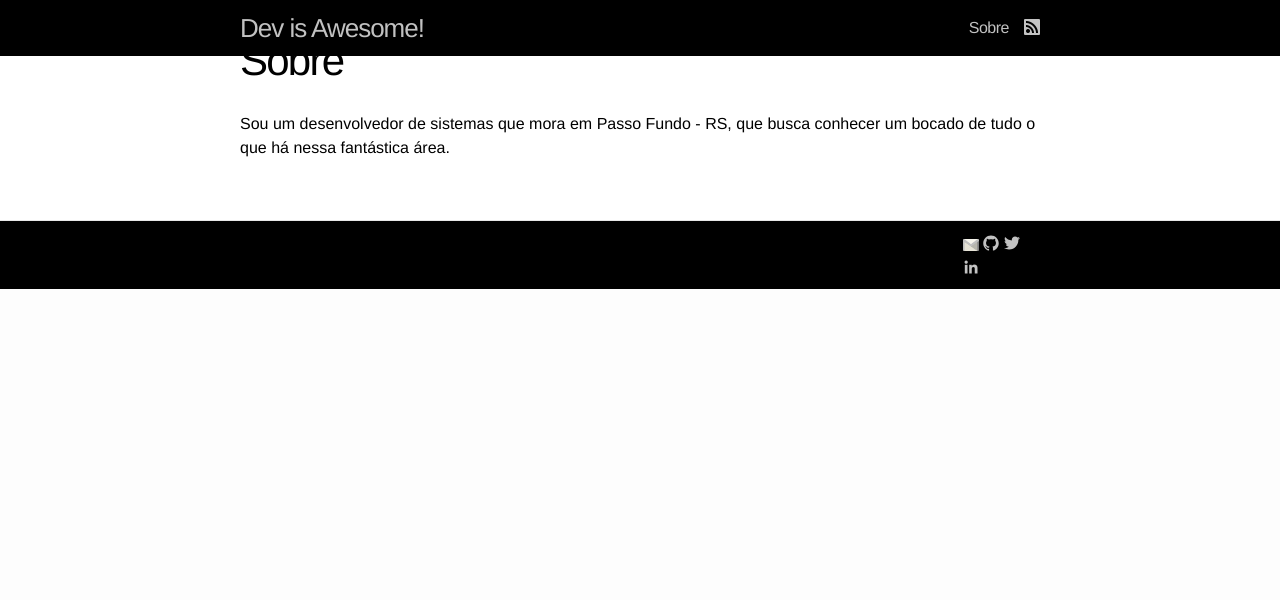
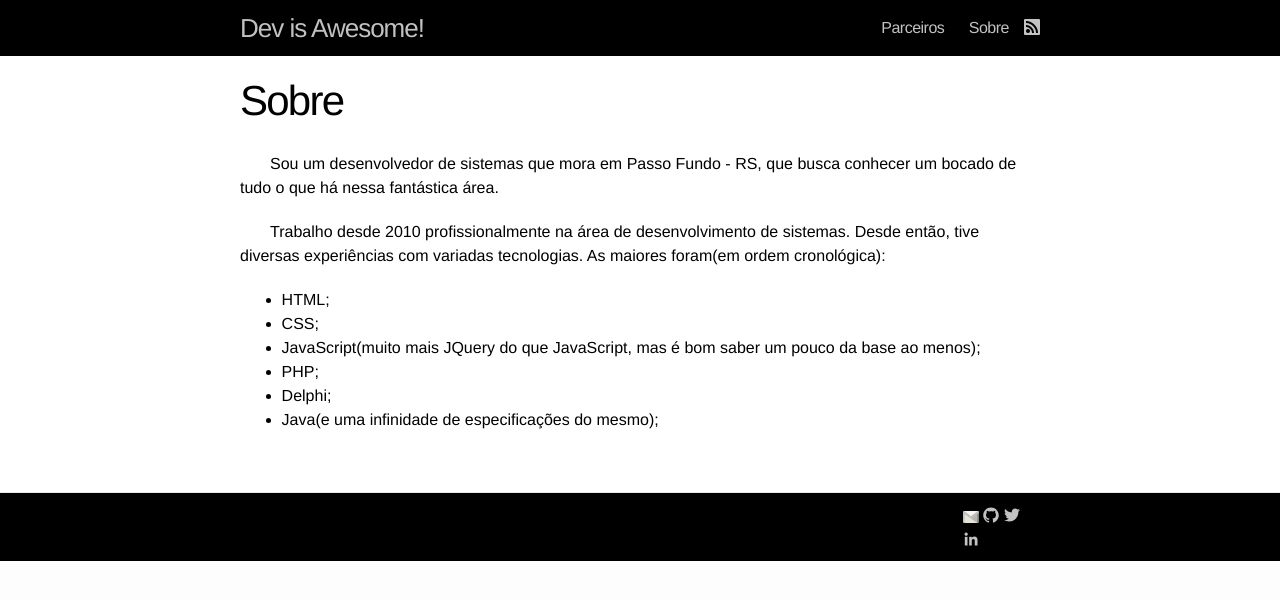
Before and after one commit to aloisioaw/aloisioaw.github.com, a Jekyll site: the page built from sobre.md, in a window 1280 px wide and 900 px high. Shown: the top 600 px of the window. Built offline with Jekyll 4.4.1, drawn with Linux system fonts in a browser that asks for light colours.

Commit message:
Iniciado o draft sobre headers do glassfish

```diff
--- a/_includes/footer.html
+++ b/_includes/footer.html
@@ -37,7 +37,7 @@
           </span>
         </a>
 
-        <a href="https://linkedin.com/">
+        <a href="https://linkedin.com/pub/aloisio-arsego-wohlmeister/">
           <span class="icon linkedin">
             <img class="linkedin-icon" src="/images/ico-linkedin-gray.png"/>
           </span>
--- a/css/main.css
+++ b/css/main.css
@@ -44,6 +44,7 @@
   width: 100%;
   min-height: 56px;
   position: fixed;
+  top: 0;
   background-color: #000000;
 }
 
@@ -151,6 +152,7 @@
 /* ----------------------------------------------------------*/
 
 .page-content {
+  margin: 40px 0 0 0;
   padding: 30px 0;
   background-color: #fff;
 }
@@ -200,6 +202,9 @@
 
 .post-content > * { margin: 20px 0; }
 
+.post-content p{
+  text-indent: 30px;
+}
 
 .post-content h1,
 .post-content h2,
--- a/sobre.md
+++ b/sobre.md
@@ -5,3 +5,13 @@
 ---
 
 Sou um desenvolvedor de sistemas que mora em Passo Fundo - RS, que busca conhecer um bocado de tudo o que há nessa fantástica área.
+
+Trabalho desde 2010 profissionalmente na área de desenvolvimento de sistemas. Desde então, tive diversas experiências com variadas tecnologias.
+As maiores foram(em ordem cronológica):
+
+* HTML;
+* CSS;
+* JavaScript(muito mais JQuery do que JavaScript, mas é bom saber um pouco da base ao menos);
+* PHP;
+* Delphi;
+* Java(e uma infinidade de especificações do mesmo);
```
Also changed, not shown: _drafts/glassfish-retirar-informacoes-header.md (added, +16 -0 lines), _drafts/testes-com-jekyll.markdown (deleted, +0 -20 lines), parceiros.md (added, +9 -0 lines), README.md, images/glassfish-resposta-cabecalho.png (added), images/ico-email.png (deleted), images/ico-linkedin.png (deleted).
